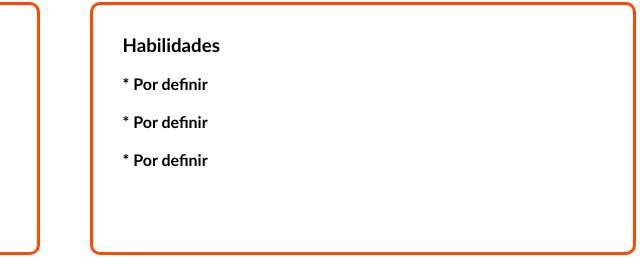
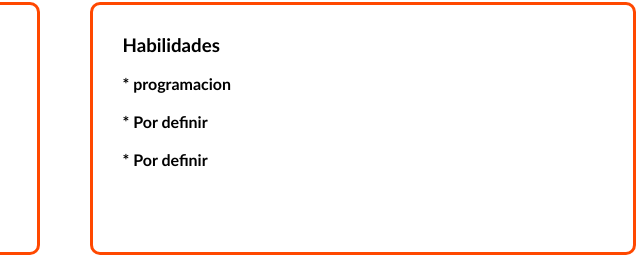
Before and after one commit to AdminEdison/App-web-gitHub, a plain HTML site: page index.html in a window 1280 px wide. Shown: the part 431-688 px from the top of the page, 608-1248 px from the left. Drawn offline with Linux system fonts and the light colour scheme.

Commit message:
Cambi en linea

```diff
--- a/index.html
+++ b/index.html
@@ -46,7 +46,7 @@
             <div class="columna2">
                 <h3>Habilidades</h3>
                 <p>
-                   <b>* Por definir</b> <br><br>
+                   <b>* programacion</b> <br><br>
                    <b>* Por definir</b> <br><br>
                    <b>* Por definir</b> <br><br>
                 </p>
```
